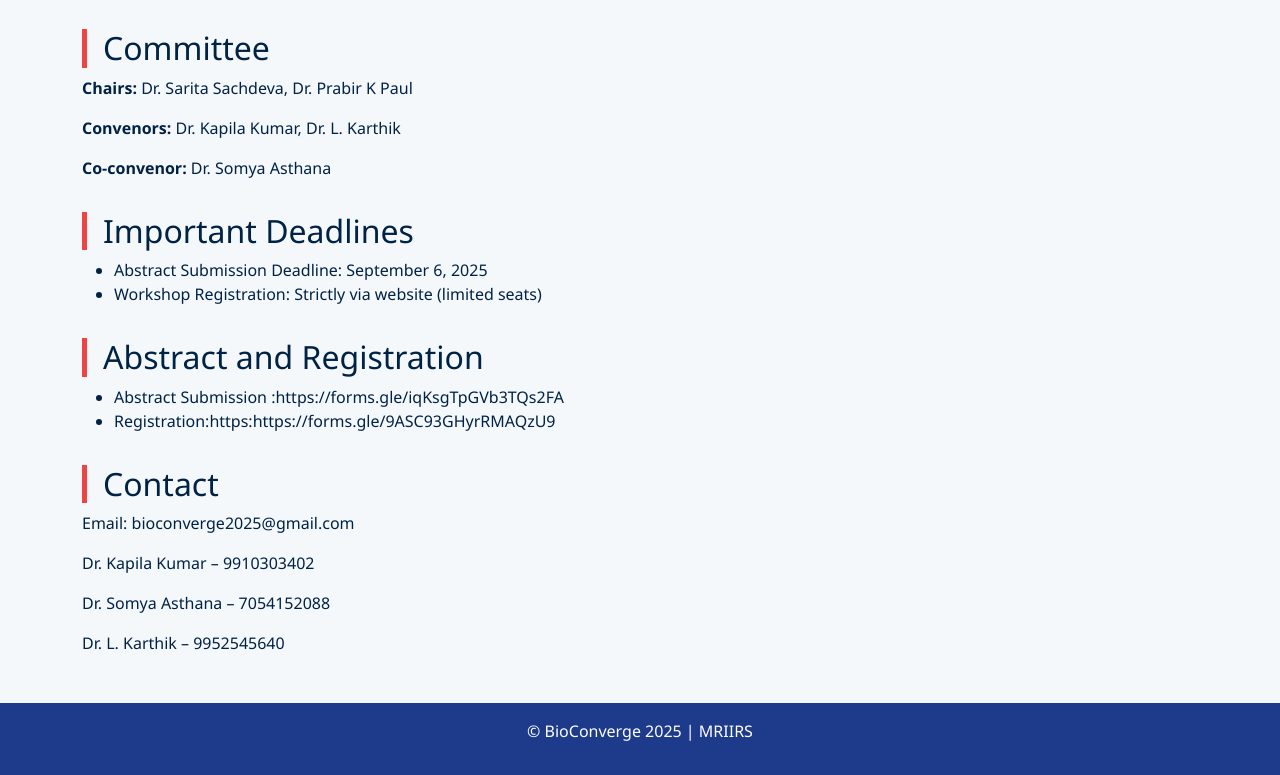
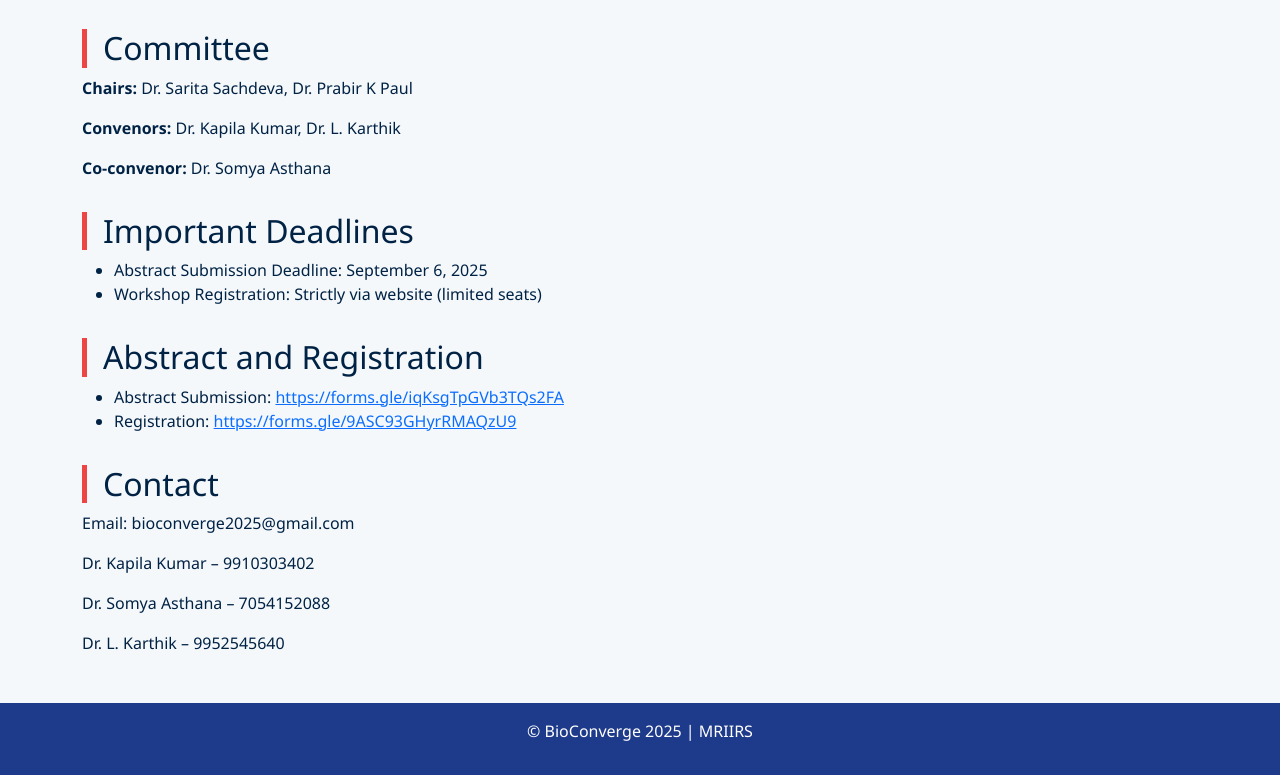
Before and after one commit to Bioconverge/bioconver2025, a plain HTML site: page index.html in a window 1280 px wide. Shown: the part 1254-2029 px from the top of the page. Drawn offline with nearby package versions, Linux system fonts and the light colour scheme.

Commit message:
Update index.html

```diff
--- a/index.html
+++ b/index.html
@@ -76,11 +76,18 @@
       <li>Workshop Registration: Strictly via website (limited seats)</li>
     </ul>
 
-    <h2 class="section-title">Abstract and Registration</h2>
-    <ul>
-      <li>Abstract Submission :https://forms.gle/iqKsgTpGVb3TQs2FA </li>
-      <li>Registration:https:https://forms.gle/9ASC93GHyrRMAQzU9 </li>
-    </ul>
+<h2 class="section-title">Abstract and Registration</h2>
+<ul>
+  <li>
+    Abstract Submission:
+    <a href="https://forms.gle/iqKsgTpGVb3TQs2FA" target="_blank">https://forms.gle/iqKsgTpGVb3TQs2FA</a>
+  </li>
+  <li>
+    Registration:
+    <a href="https://forms.gle/9ASC93GHyrRMAQzU9" target="_blank">https://forms.gle/9ASC93GHyrRMAQzU9</a>
+  </li>
+</ul>
+
 
     <h2 class="section-title">Contact</h2>
     <p>Email: bioconverge2025@gmail.com</p>
```
